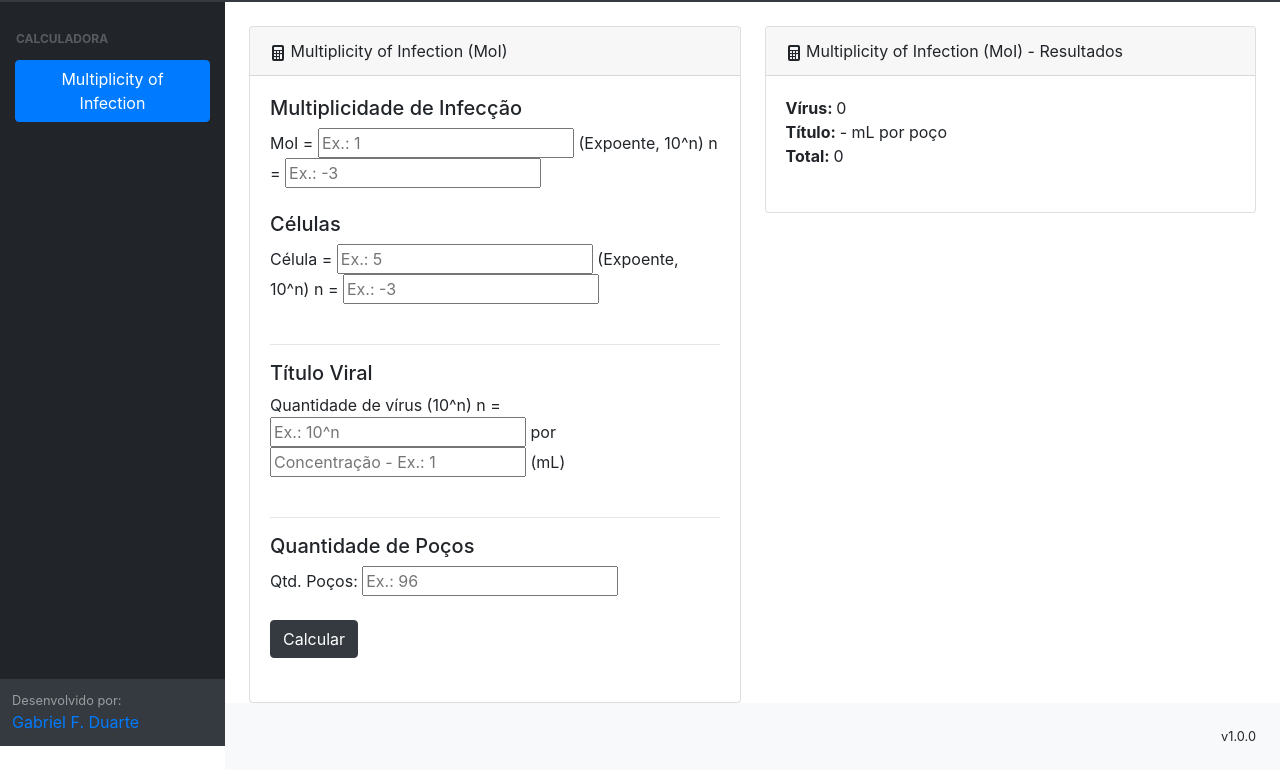
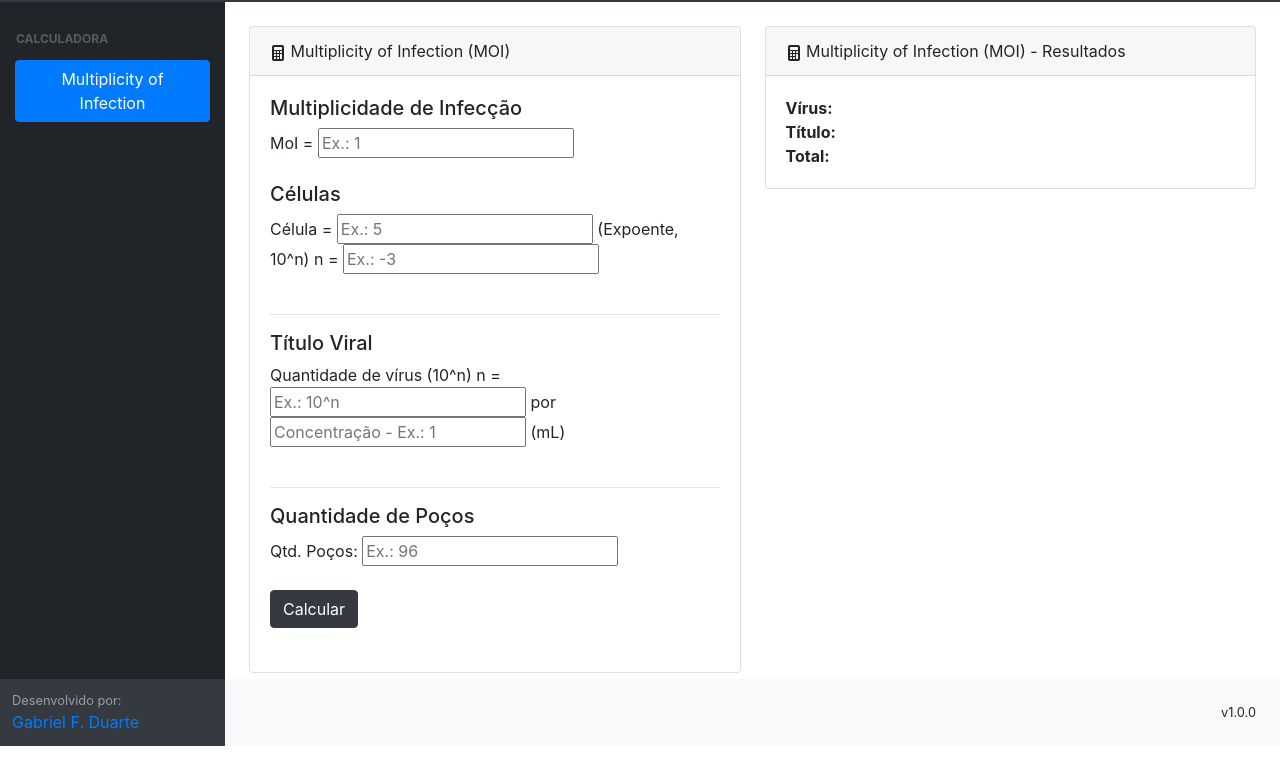
Before and after one commit to GabrielFDuarte/LabPartner, a plain HTML site: page index.html in a window 1280 px wide. Shown: the part 54-824 px from the top of the page. After the commit the page ends 800 px from the top, so only its background shows below. Drawn offline with nearby package versions, Linux system fonts and the light colour scheme.

Commit message:
Add files via upload

```diff
--- a/index.html
+++ b/index.html
@@ -122,9 +122,9 @@
     <script src="js/scripts.js"></script>
 
     <script>
-        $(function () {
+        /*$(function () {
             $("#mainArea").load("./functions/moiPage.html");
-        });
+        });*/
 
     </script>
 
```
